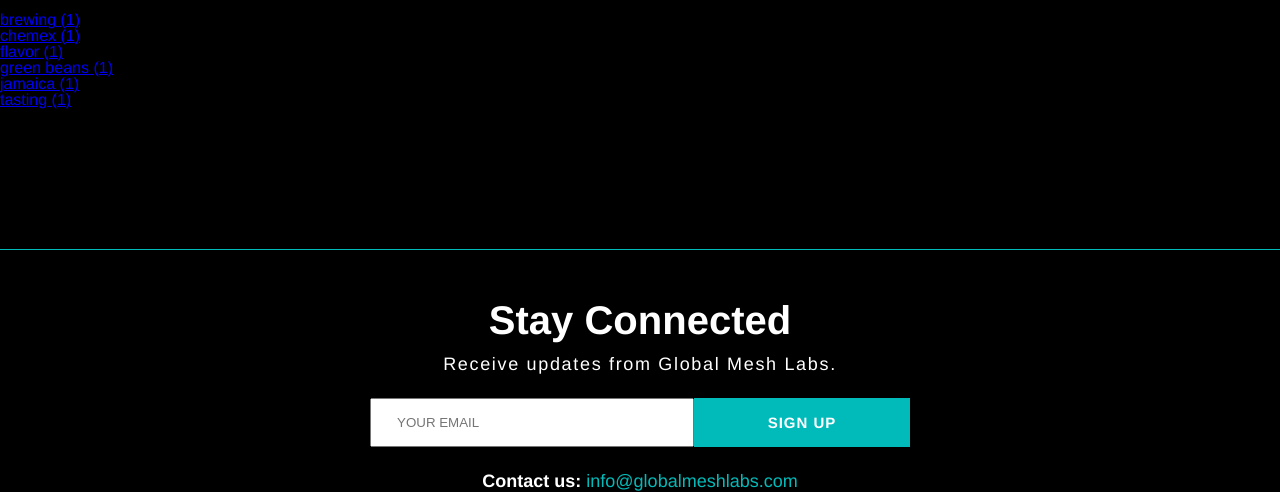
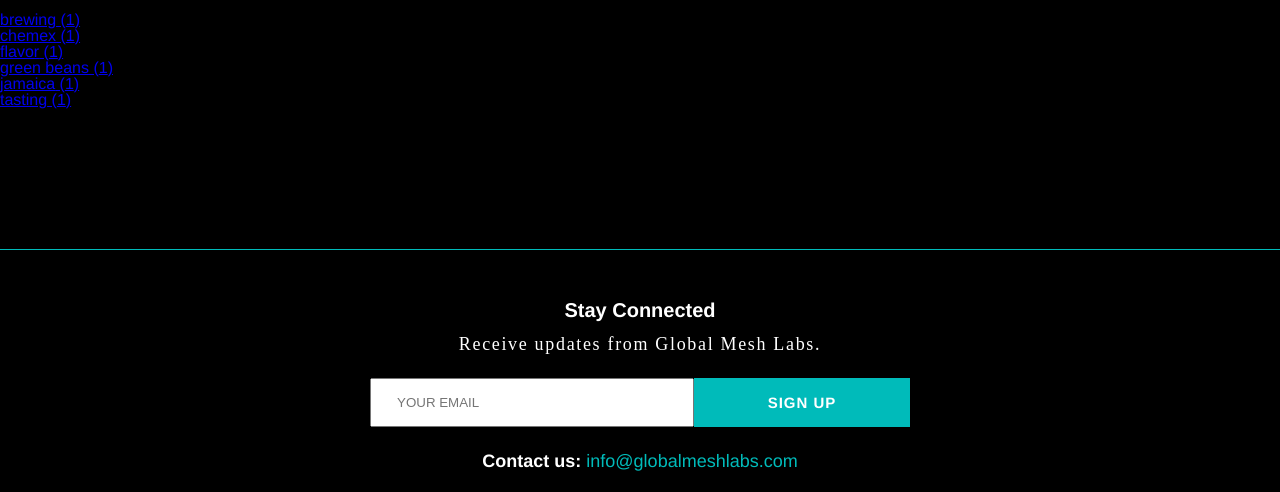
Before and after one commit to jarvisjohnson/gatsby-starter, a Gatsby site: page /tags in a window 1280 px wide. Shown: the part 163-655 px from the top of the page. Built offline with nearby package versions, Linux system fonts and the light colour scheme; Gatsby itself is replaced by a stand-in of ours; a web font is replaced by a local one.

Commit message:
Text updates

```diff
--- a/src/scss/components/_footer.scss
+++ b/src/scss/components/_footer.scss
@@ -7,15 +7,19 @@
     text-align: center;
     &-title {
         @extend .title;
+        font-size:20px;
     }
     &-subtitle {
         font-family: $f-aktiv;
         font-weight: lighter;
+        font-family: 'aktiv-grotesk-thin';
+        font-weight: 200;
         margin:15px 0;
         font-size: 18px;
         color: #FFFFFF;
         letter-spacing: 1.67px;
         text-align: center;
+
         @media (max-width: 1024px) {
             font-size: 16px;
             color: #FFFFFF;
--- a/src/scss/components/_team.scss
+++ b/src/scss/components/_team.scss
@@ -106,7 +106,7 @@
         }
         &-text {
             font-family: $f-freight;
-            font-weight: light;
+            font-weight: lighter;
             font-size: 15px;
             color: $c-white;;
             letter-spacing: 0;
--- a/src/scss/index.scss
+++ b/src/scss/index.scss
@@ -1,3 +1,6 @@
+body {
+    text-rendering: optimizeLegibility;
+}
 @import 'config/variables';
 * {
     box-sizing: border-box;
```
